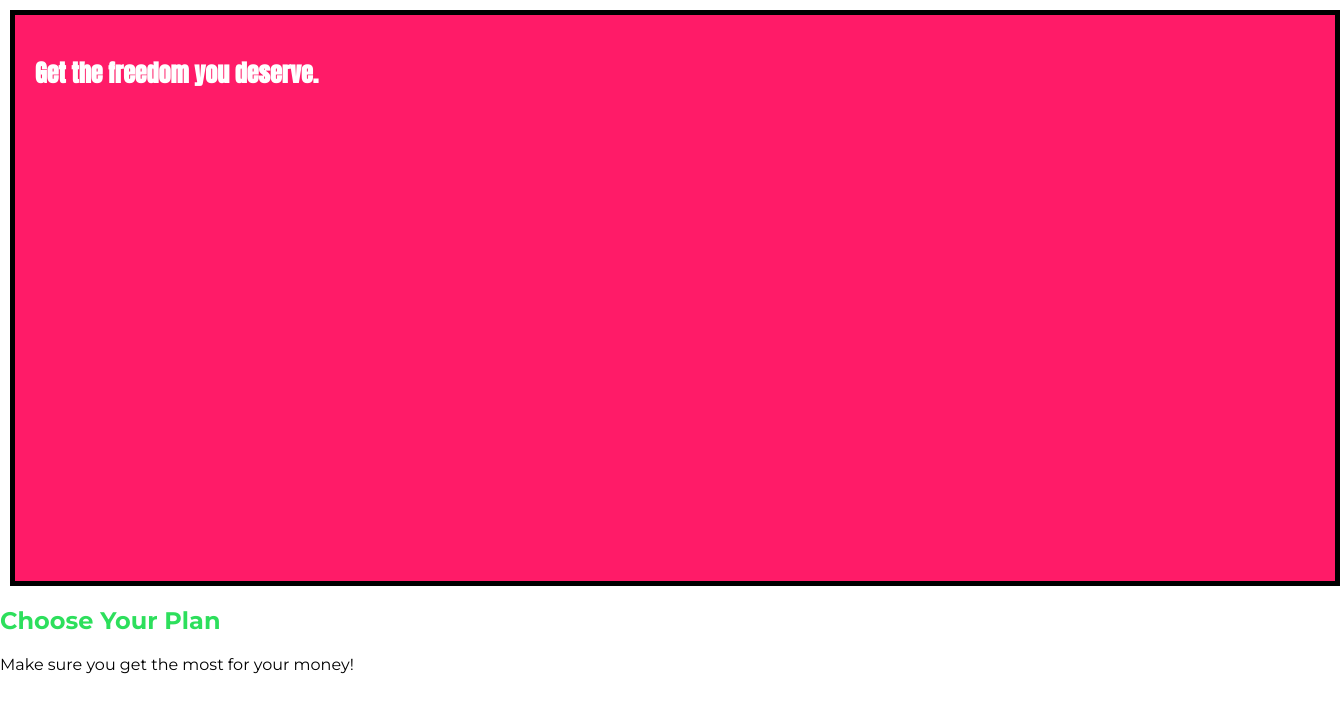
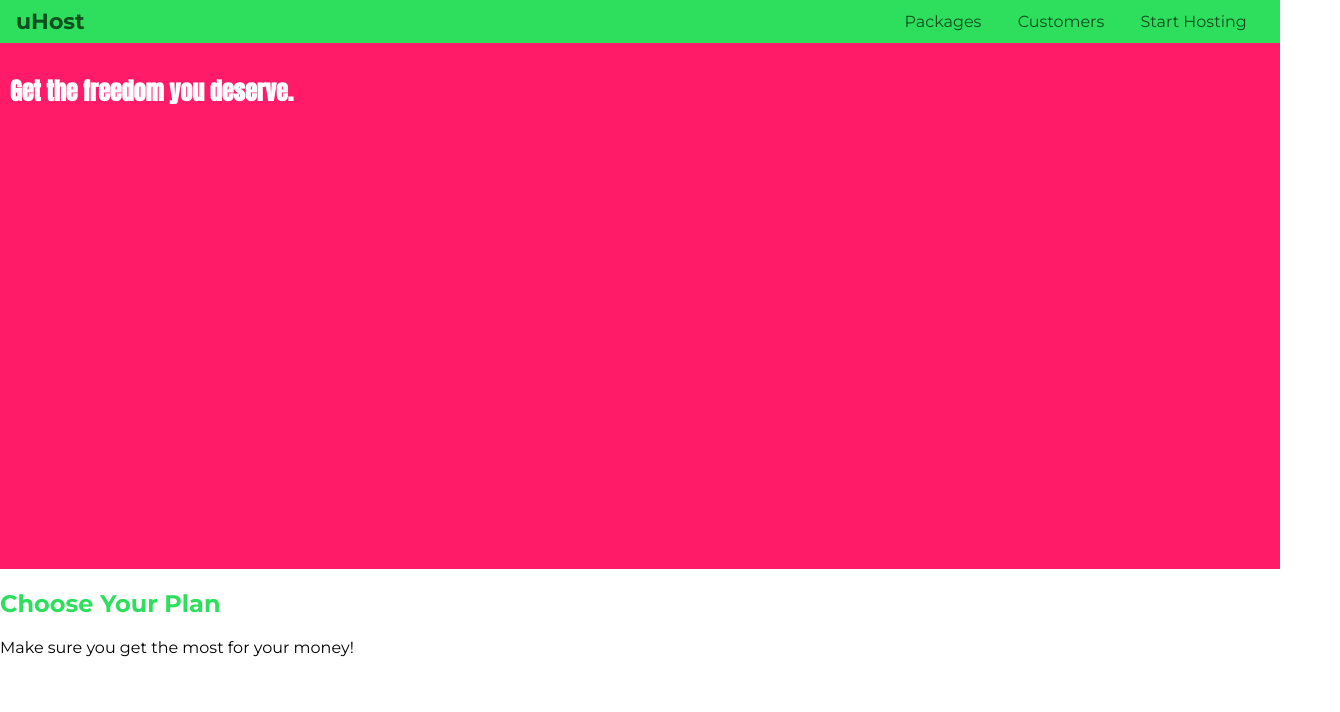
Before and after one commit to Crazy-pro/css-course-projects, a plain HTML site: page section-03-project-01-diving-deeper/index.html in a window 1280 px wide. Shown: the whole page, 1340 px wide, since content can reach past the window. Drawn offline with Linux system fonts and the light colour scheme.

Commit message:
add basics text decoration css properties

```diff
--- a/section-03-project-01-diving-deeper/index.html
+++ b/section-03-project-01-diving-deeper/index.html
@@ -12,6 +12,26 @@
 </head>
 
 <body>
+    <header class="main-header">
+        <div>
+            <a class="main-header__brand" href="index.html">
+                uHost
+            </a>
+        </div>
+        <nav class="main-nav">
+            <ul class="main-nav__items">
+                <li class="main-nav__item">
+                    <a href="packages/index.html">Packages</a>
+                </li>
+                <li class="main-nav__item">
+                    <a href="customers/index.html">Customers</a>
+                </li>
+                <li class="main-nav__item">
+                    <a href="start-hosting/index.html">Start Hosting</a>
+                </li>
+            </ul>
+        </nav>
+    </header>
     <main>
         <section id="product-overview">
             <h1>Get the freedom you deserve.</h1>
--- a/section-03-project-01-diving-deeper/main.css
+++ b/section-03-project-01-diving-deeper/main.css
@@ -1,17 +1,20 @@
+* {
+    box-sizing: border-box;
+}
+
 body {
     font-family: 'Montserrat', sans-serif;
-    box-sizing: border-box;
     margin: 0;
 }
 
 #product-overview {
     background: #ff1b68;
-    padding: 20px;
     /* border-style: solid;
     border-color: black;
     border-width: 5px; */
-    border: 5px black solid;
-    margin: 10px;
+    /* border: 5px black solid; */
+    padding: 10px;
+    /* margin: 10px; */
     width: 100%;
     height: 526px;
 }
@@ -28,3 +31,52 @@ body {
 /* h1 {
     font-family: sans-serif;
 } */
+
+.main-header {
+    width: 100%;
+    background: #2ddf5c;
+    padding: 8px 16px;
+}
+
+.main-header > div {
+    display: inline-block;
+    vertical-align: middle;
+}
+
+.main-header__brand {
+    color: #0e4f1f;
+    text-decoration: none;
+    font-weight: bold;
+    font-size: 22px;
+}
+
+.main-nav {
+    display: inline-block;
+    text-align: right;
+    width: calc(100% - 74px);
+    vertical-align: middle;
+}
+
+.main-nav__items {
+    margin: 0;
+    padding: 0;
+    list-style: none;
+}
+
+.main-nav__item {
+    display: inline-block;
+    margin: 0 16px;
+}
+
+.main-nav__item  a {
+    text-decoration: none;
+    color: #0e4f1f;
+}
+
+.main-nav__item  a:active {
+    color: white;
+}
+
+.main-nav__item  a:hover {
+    color: white;
+}
```
